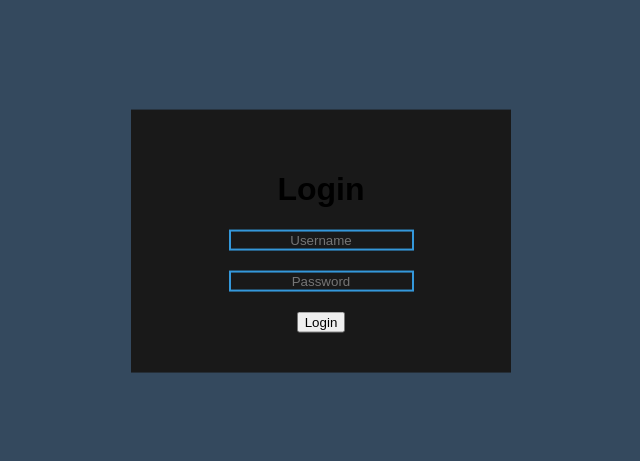
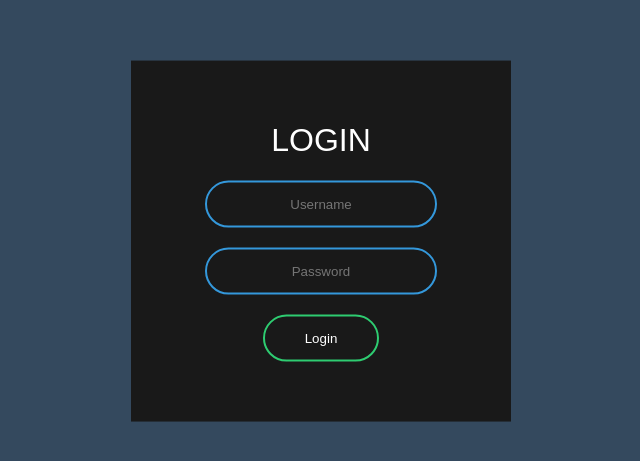
Before and after one commit to Mubassir-Ali/login-Form-using-HTML-and-CSS, a plain HTML site: page index.html in a window 1280 px wide. Shown: the part 159-620 px from the top of the page, without its empty margins (319-959 px from the left). Drawn offline with Linux system fonts and the light colour scheme.

Commit message:
finish first css

```diff
--- a/style.css
+++ b/style.css
@@ -17,6 +17,13 @@ body{
 
 }
 
+.box h1{
+    color: white;
+    text-transform: uppercase;
+    font-weight: 500;
+
+}
+
 .box input[type="text"], .box input[type="password"]{
     border: 0;
     background:none;
@@ -24,4 +31,34 @@ body{
     margin: 20px auto;
     text-align: center;
     border: 2px solid #3498db;
+    padding: 14px;
+    width: 200px;
+    outline: none;
+    color: white;
+    border-radius: 25px;
+    transition: 0.25s;
 }
+
+.box input[type="text"]:focus, .box input[type="password"]:focus{
+    width: 280px;
+    border-color: #2ecc71;
+}
+
+.box input[type="submit"]{
+    border: 0;
+    background:none;
+    display: block;
+    margin: 20px auto;
+    text-align: center;
+    border: 2px solid #2ecc71;
+    padding: 14px 40px;
+
+    outline: none;
+    color: white;
+    border-radius: 25px;
+    transition: 0.25s;
+    cursor: pointer;
+}
+.box input[type="submit"]:hover{
+    background: #2ecc71;
+}
```
